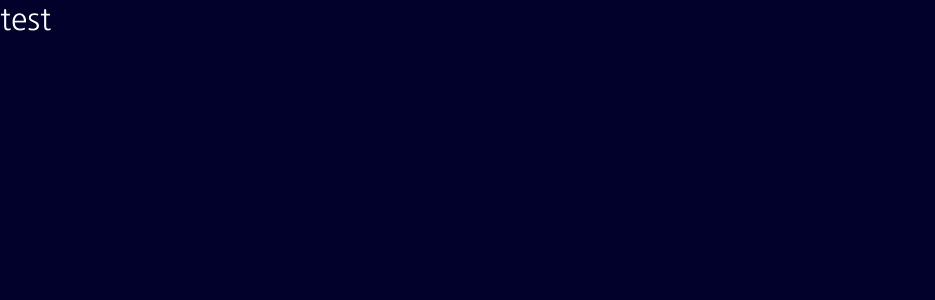
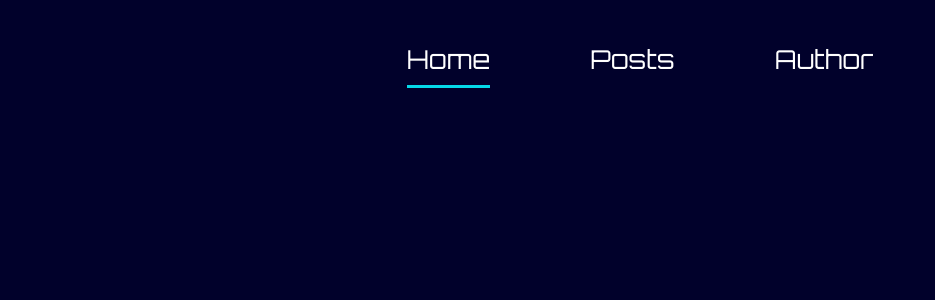
Before and after one commit to sarzal666/sarzixon-next-blog, a Next.js app: page / in a window 1280 px wide. Shown: the top 300 px of the page, without its empty margins (0-935 px from the left). Built offline with nearby package versions, Linux system fonts and the light colour scheme.

Commit message:
added Header Component, working on navigation props

```diff
--- /dev/null
+++ b/pages/components/Header.js
@@ -0,0 +1,43 @@
+import styled, {css} from "styled-components";
+import FullFlex from "./styledComponents/FullFlex";
+
+const StyledHeader = styled(FullFlex)`
+  height: 120px;
+  padding-top: 15px;
+`;
+
+const StyledNav = styled(FullFlex)``;
+
+const StyledList = styled(FullFlex)`
+  list-style-type: none;
+  gap: 100px;
+`;
+
+const StyledListElement = styled.li`
+  height: 50px;
+  font-size: ${props => props.theme.fontSize.l};
+  font-family: ${props => props.theme.fontFamily.header};
+  ${ props => props.current && css`
+        &:after {
+          content: '';
+          display: block;
+          width: 100%;
+          height: 3px;
+          margin-top: 10px;
+          background-color: ${props.theme.color.neonBlue};
+        }` }
+`;
+
+export default function Header() {
+    return (
+        <StyledHeader as="header">
+            <StyledNav as="nav">
+                <StyledList as="ul">
+                    <StyledListElement current>Home</StyledListElement>
+                    <StyledListElement>Posts</StyledListElement>
+                    <StyledListElement>Author</StyledListElement>
+                </StyledList>
+            </StyledNav>
+        </StyledHeader>
+    );
+}
--- /dev/null
+++ b/pages/components/styledComponents/FullFlex.js
@@ -0,0 +1,11 @@
+import styled from "styled-components";
+
+const FullFlex = styled.div`
+  width: 100%;
+  height: 100%;
+  display: flex;
+  justify-content: center;
+  align-items: center;
+`;
+
+export default FullFlex;
--- a/pages/index.js
+++ b/pages/index.js
@@ -2,13 +2,14 @@ import Head from 'next/head'
 import Image from 'next/image'
 import DefaultTheme from "./themes/DefaultTheme";
 import Layout from "./components/Layout";
+import Header from "./components/Header";
 
 export default function Home() {
     return (
         <>
             <DefaultTheme>
                 <Layout>
-                    test
+                    <Header page="home" />
                 </Layout>
             </DefaultTheme>
         </>
--- a/pages/themes/GlobalStyle.js
+++ b/pages/themes/GlobalStyle.js
@@ -7,6 +7,7 @@ const GlobalStyle = createGlobalStyle`
     padding: 0;
     background: ${ theme.color.cyberpunkNavy };
     font-family: ${ theme.fontFamily.paragraph }, monospace;
+    font-size: 16px;
     color: #fff;
   }
 `;
```
